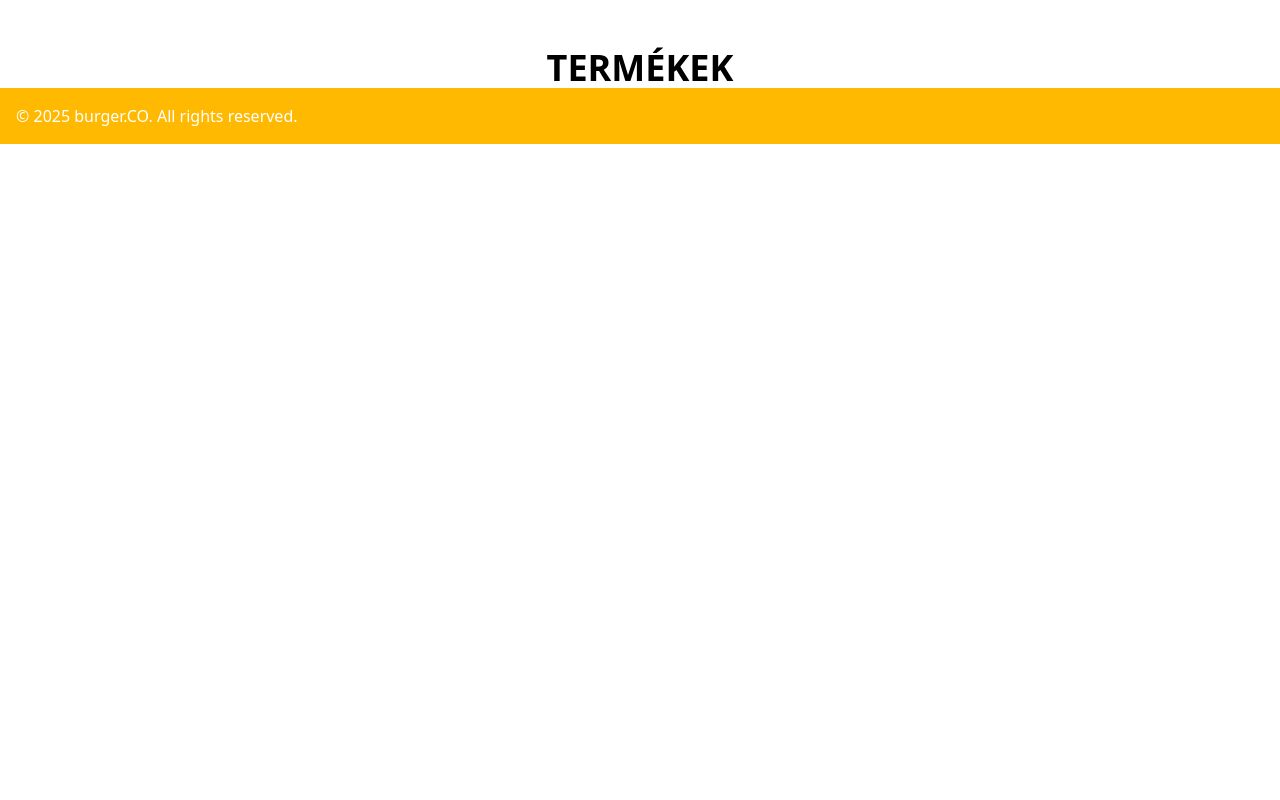
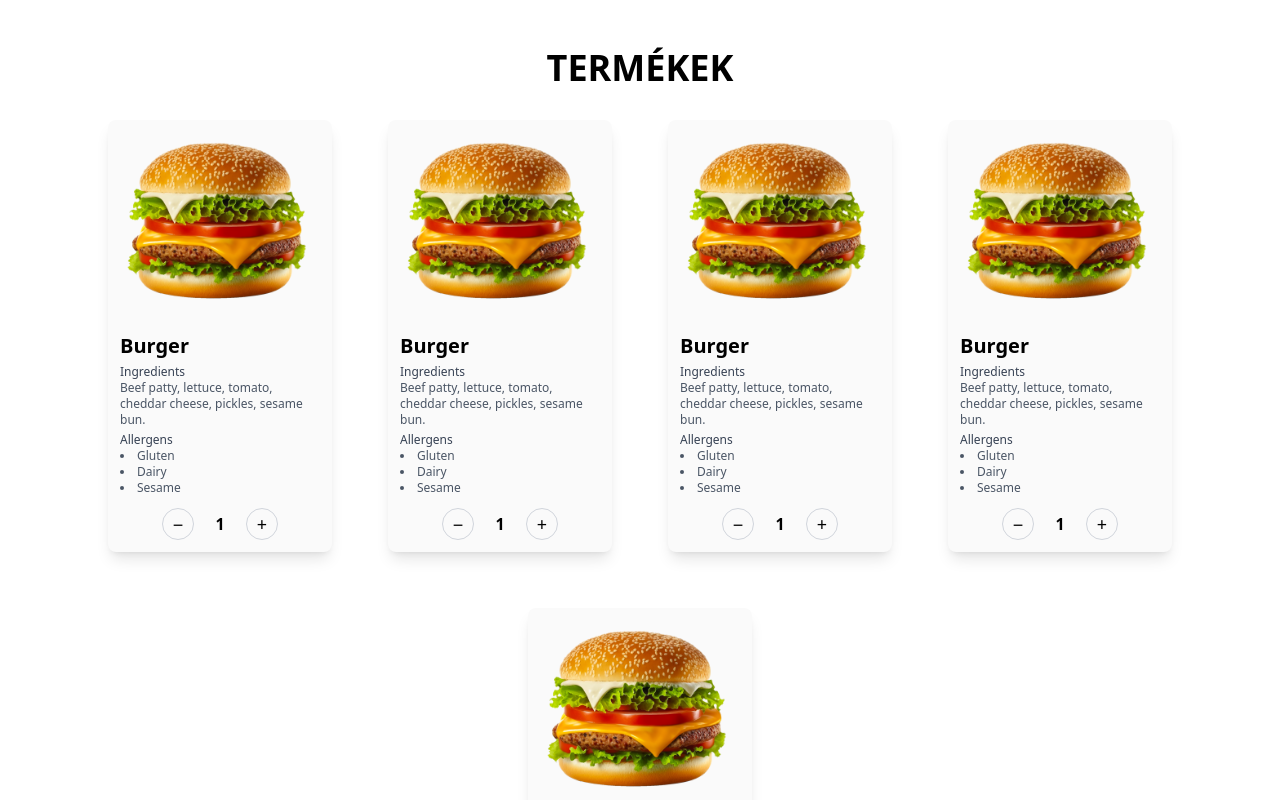
Before and after one commit to henriktoth/burgerco, a React (Vite) app: page / in a window 1280 px wide. Shown: the part 840-1640 px from the top of the page. Before the commit the page ends 984 px from the top, so only its background shows below. Built offline with nearby package versions, Linux system fonts and the light colour scheme.

Commit message:
feat: created product card prototypes for hamburgers

```diff
--- a/src/components/Main/Main.tsx
+++ b/src/components/Main/Main.tsx
@@ -3,7 +3,7 @@ function Main(){
         <div className="flex flex-col-reverse items-center md:flex-row md:gap-10 gap-0">
             <div className=" flex flex-col justify-start md:justify-center p-4 min-h-screen max-w-[60%]">
                 <h2 className="text-4xl md:text-8xl font-bold mb-4 chewy-regular tracking-wider text-center ">STEAKHOUSE BURGER</h2>
-                <p className="text-lg mb-6 roboto-condensed text-center">Our stakehouse burger represents the culmination of decades of culinary expertise, where time-honored techniques meet contemporary flavors. We start with a hand-formed patty crafted from premium aged beef, seasoned with our grandmother's secret blend of herbs and spices that has been passed down through three generations.</p>
+                <p className="text-lg mb-6 roboto-condensed text-justify md:text-center">Our stakehouse burger represents the culmination of decades of culinary expertise, where time-honored techniques meet contemporary flavors. We start with a hand-formed patty crafted from premium aged beef, seasoned with our grandmother's secret blend of herbs and spices that has been passed down through three generations.</p>
                 <button className="bg-amber-400 text-white px-6 py-2 rounded-full hover:bg-amber-500 transition-colors">
                     Order Now
                 </button>
--- /dev/null
+++ b/src/components/Main/PoductCard.tsx
@@ -0,0 +1,52 @@
+function ProductCard() {
+    return (
+        <div className="w-56 flex flex-col m-2 border-white bg-neutral-50 rounded-lg shadow-lg">
+            <div className="flex justify-center">
+                <img
+                    src="/main/burger.webp"
+                    alt="Delicious Burger"
+                    className="h-50 object-cover rounded-t-lg"
+                />
+            </div>
+            <div className="p-3">
+                <h2 className="text-xl font-semibold">Burger</h2>
+
+                <div className="mt-1">
+                    <p className="text-xs font-medium text-gray-700">Ingredients</p>
+                    <p className="text-xs text-gray-600">
+                        Beef patty, lettuce, tomato, cheddar cheese, pickles, sesame bun.
+                    </p>
+                </div>
+
+                <div className="mt-1">
+                    <p className="text-xs font-medium text-gray-700">Allergens</p>
+                    <ul className="list-disc list-inside text-xs text-gray-600">
+                        <li>Gluten</li>
+                        <li>Dairy</li>
+                        <li>Sesame</li>
+                    </ul>
+                </div>
+
+                <div className="mt-3 flex items-center justify-center gap-3">
+                    <button
+                        type="button"
+                        aria-label="Decrease quantity"
+                        className="w-8 h-8 rounded-full border border-gray-300 flex items-center justify-center text-lg leading-none"
+                    >
+                        −
+                    </button>
+                    <span className="w-7 text-center text-base font-semibold select-none">1</span>
+                    <button
+                        type="button"
+                        aria-label="Increase quantity"
+                        className="w-8 h-8 rounded-full border border-gray-300 flex items-center justify-center text-lg leading-none"
+                    >
+                        +
+                    </button>
+                </div>
+            </div>
+        </div>
+    )
+}
+
+export default ProductCard
--- a/src/components/Main/ProductList.tsx
+++ b/src/components/Main/ProductList.tsx
@@ -1,7 +1,16 @@
+import ProductCard from "./PoductCard.tsx";
+
 function ProductList(){
     return(
         <div>
             <h1 className="text-center font-bold text-4xl">TERMÉKEK</h1>
+            <div className="flex flex-wrap justify-center gap-10 mt-6">
+                <ProductCard />
+                <ProductCard />
+                <ProductCard />
+                <ProductCard />
+                <ProductCard />
+            </div>
         </div>
     )
 }
```
